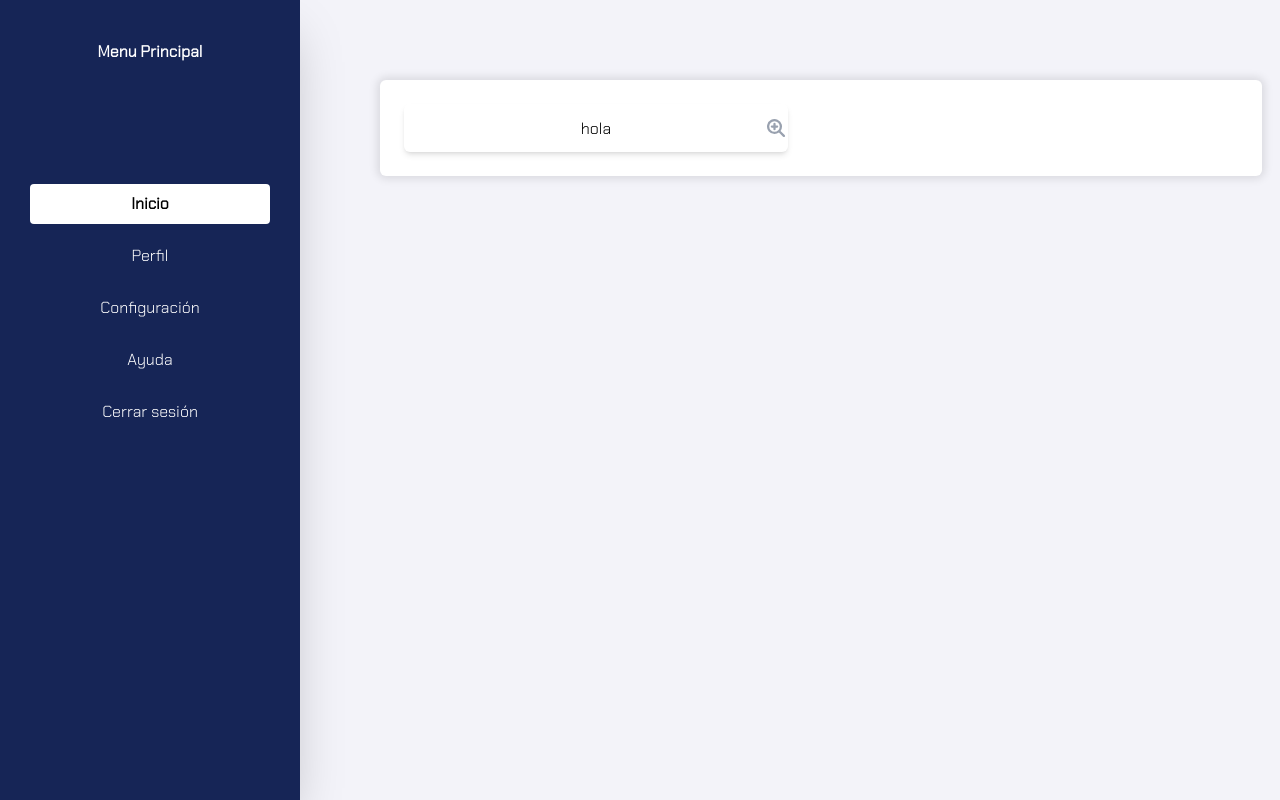
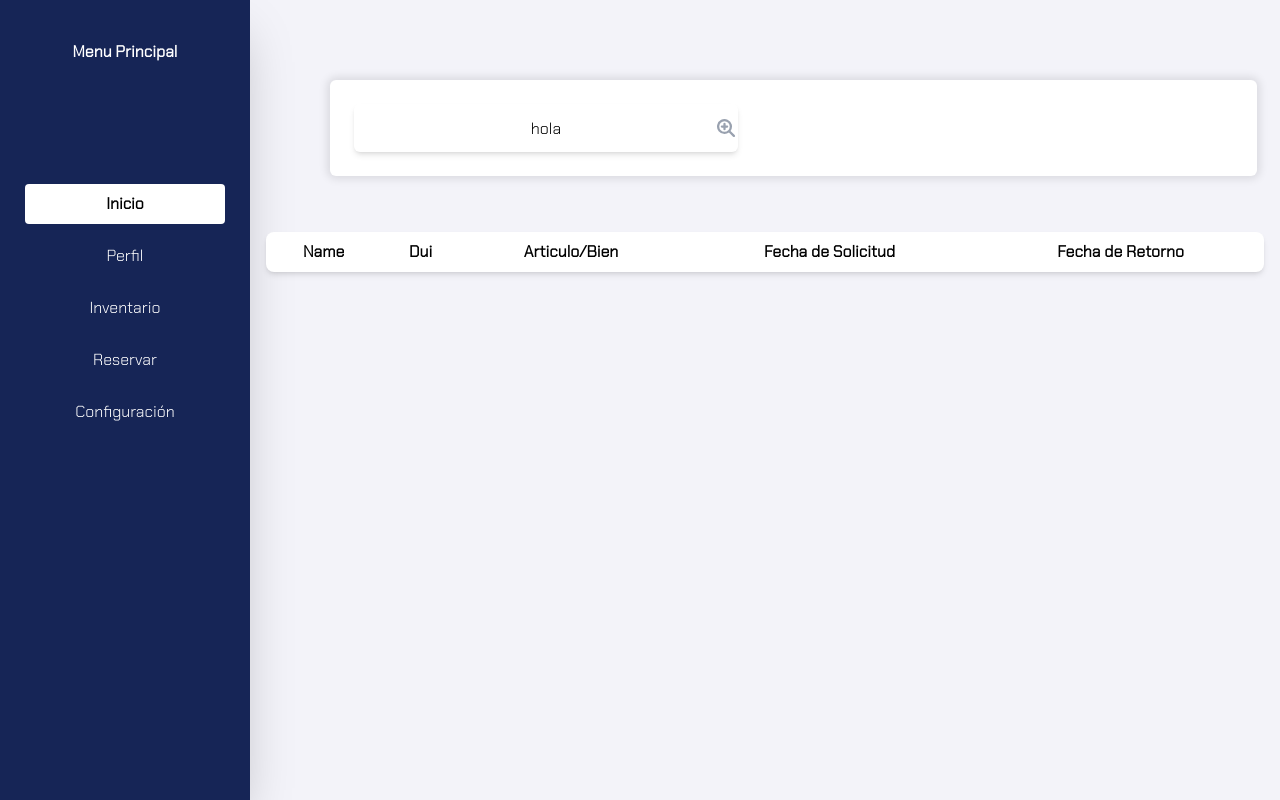
Before and after one commit to los7somosunicos/bodega2025, a Next.js app in the folder frontend/: page / in a window 1280 px wide. Built offline with nearby package versions, Linux system fonts and the light colour scheme.

Commit message:
update adcomponent table

```diff
--- a/frontend/src/app/page.tsx
+++ b/frontend/src/app/page.tsx
@@ -1,3 +1,28 @@
-export default function Home() {
-  return <div></div>;
+import { Table, TableHeader } from '@/components/Table';
+import React from 'react'
+const tempTable = [
+  {
+    Name: "Juan",
+    Dui: "008229007-8",
+    "Articulo/Bien": "Motosierra a Gas",
+    "Fecha de Solicitud": "12/02/2025",
+    "Fecha de Retorno": "13/02/2025"
+  },
+  {
+    Name: "Ana",
+    Dui: "002345678-9",
+    "Articulo/Bien": "Laptop Dell",
+    "Fecha de Solicitud": "10/02/2025",
+    "Fecha de Retorno": "15/02/2025"
+  }
+];
+const home = () => {
+  const headerTitles = Object.keys(tempTable[0] || {});
+  return (
+    <Table>
+      <TableHeader columns={headerTitles} />
+    </Table>
+  );
 }
+
+export default home
--- a/frontend/src/assets/temporalMenu.ts
+++ b/frontend/src/assets/temporalMenu.ts
@@ -11,21 +11,26 @@ const menuList: Array<MenuType> = [
     path: "/perfil"
     // icon: "user"
   },
+
+  {
+    title: "Inventario",
+    path: "/inventory"
+    // icon: "help-circle"
+  },
+  {
+    title: "Reservar",
+    path: "/reserva"
+    //  icon: "log-out"
+  },
   {
     title: "Configuración",
     path: "/configuracion"
     //icon: "settings",
-  },
-  {
-    title: "Ayuda",
-    path: "/ayuda"
-    // icon: "help-circle"
-  },
-  {
-    title: "Cerrar sesión",
-    path: "/logout"
-    //  icon: "log-out"
   }
 ];
 
+
+
+
+
 export { menuList };
--- a/frontend/src/components/SideBar/Sidebar.tsx
+++ b/frontend/src/components/SideBar/Sidebar.tsx
@@ -6,7 +6,7 @@ const Sidebar = (): React.ReactElement => {
   return (
     <aside
       className={cx(
-        `h-[100vh] w-[300px] bg-blue-950 text-white text-center shadow-2xl transition ease-in-out duration-300`,
+        `h-[100vh] w-[250px] bg-blue-950 text-white text-center shadow-2xl transition ease-in-out duration-300`,
         {
           "opacity-0 w-0": false
         }
--- /dev/null
+++ b/frontend/src/components/Table/Table.tsx
@@ -0,0 +1,11 @@
+import React from 'react'
+
+const Table = ({children}:{children:React.ReactElement}) => {
+  return (
+    <table className="min-w-full mt-10 bg-white shadow-md rounded-lg overflow-hidden text-center">
+      {children}
+    </table>
+  );
+}
+
+export default Table
--- /dev/null
+++ b/frontend/src/components/Table/TableCell.tsx
@@ -0,0 +1,8 @@
+import { TableCellProps } from '@/models/table.type';
+import React from 'react'
+
+const TableCell = ({value}:TableCellProps) => {
+  return <td className="h-22 border-b-2 p-2">{value}</td>;
+}
+
+export default TableCell
--- /dev/null
+++ b/frontend/src/components/Table/TableHeader.tsx
@@ -0,0 +1,17 @@
+import React from 'react'
+
+const TableHeader = ({ columns }: { columns: string[] }):React.ReactElement => {
+  return (
+    <thead>
+      <tr className="">
+        {columns.map((col) => (
+          <th key={col} className="p-2">
+            {col}
+          </th>
+        ))}
+      </tr>
+    </thead>
+  );
+};
+
+export default TableHeader
--- /dev/null
+++ b/frontend/src/components/Table/TableRow.tsx
@@ -0,0 +1,15 @@
+import { TableRowProps } from '@/models/table.type';
+import React from 'react'
+import TableCell from './TableCell';
+
+const TableRow = ({ row }:TableRowProps):React.ReactElement => {
+  return (
+    <tr className="hover:bg-white">
+      {Object.values(row).map((value, idx) => (
+       <TableCell key={idx} value={value} />
+      ))}
+    </tr>
+  );
+}
+
+export default TableRow
--- /dev/null
+++ b/frontend/src/components/Table/index.ts
@@ -0,0 +1,4 @@
+export {default as Table} from "./Table"
+export {default as TableCell} from "./TableCell"
+export {default as TableHeader} from "./TableHeader"
+export {default as TableRow} from "./TableRow"
--- /dev/null
+++ b/frontend/src/models/table.type.ts
@@ -0,0 +1,9 @@
+import { JSX } from "react"
+
+export type TableRowProps = {
+    row:Record<string,string | number | JSX.Element>
+}
+
+export type TableCellProps = {
+  value: string | number | JSX.Element;
+};
```
Also changed, not shown: frontend/src/components/SideBar/MenuItem.tsx (+7 -7 lines).
